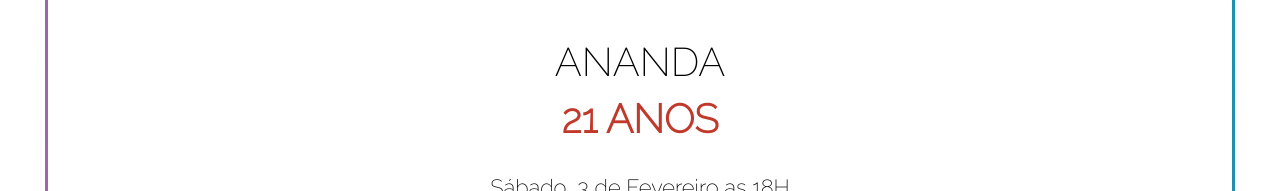
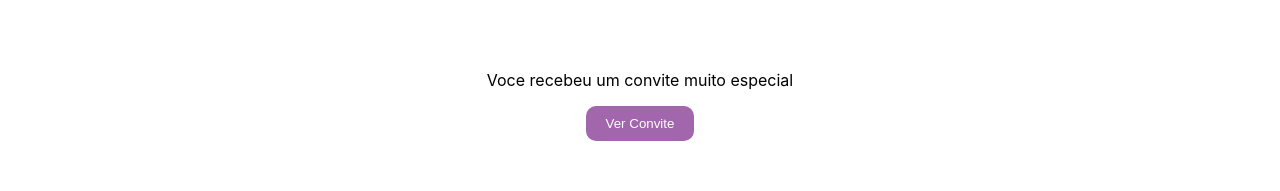
Before and after one commit to Gustavo-Developer/birthday-invite, a React (Create React App) app: page / in a window 1280 px wide. Shown: the part 303-494 px from the top of the page. Built offline with nearby package versions, Linux system fonts and the light colour scheme.

Commit message:
ajustando musica

```diff
--- a/src/App.css
+++ b/src/App.css
@@ -1,4 +1,30 @@
 @import url("https://fonts.googleapis.com/css?family=Raleway:200");
+
+.invite {
+  display: flex;
+  flex-direction: column;
+  justify-content: center;
+  align-items: center;
+
+  height: 100vh;
+  width: 100%;
+}
+
+.d-none {
+  display: none;
+}
+
+.d-flex {
+  display: flex;
+}
+
+.invite button {
+  padding: 10px 20px;
+  border-radius: 10px;
+  background: #a166ab;
+  color: #fff;
+  border: 0;
+}
 
 .App {
   display: flex;
--- a/src/App.js
+++ b/src/App.js
@@ -1,14 +1,34 @@
-import logo from "./logo.svg";
 import "./App.css";
+
+import { useState } from "react";
 
 import meme from "./assets/meme.png";
 
 function App() {
+  let audio = new Audio("./parabens-audio.mp3");
+
+  const start = () => {
+    audio.play();
+  };
+
+  const [isActive, setActive] = useState(false);
+
+  const toggleClass = () => {
+    setActive(!isActive);
+    audio.play();
+  };
+
   return (
+    <>
+      <div className={isActive ? "d-none" : null}>
+        <div className="invite">
+          <p>Voce recebeu um convite muito especial</p>
+          <button onClick={toggleClass}>Ver Convite</button>
+        </div>
+      </div>
+
+      <div className={isActive ? "d-flex" : "d-none"}>
         <div className="App">
-    <div style={{display: "hidden"}}>
-    <iframe width="560" height="auto" src="https://www.youtube.com/embed/EEhGLRl--LE?si=Qpu5SUTrRsdHgYiz" title="YouTube video player" frameborder="0" allow="accelerometer; autoplay; clipboard-write; encrypted-media; gyroscope; picture-in-picture; web-share" allowfullscreen />
-    </div>
           <div className="gradient-border content" id="box">
             <img
               className="image"
@@ -24,9 +44,13 @@ function App() {
                 alignItems: "center",
               }}
             >
-          <p style={{ marginTop: "20px", textAlign: "center" }}>PARABÉNNNNS</p>
+              <p style={{ marginTop: "20px", textAlign: "center" }}>
+                PARABÉNNNNS
+              </p>
               <p style={{ margin: "0" }}>ANANDA</p>
-          <p style={{ color: "#C0392B", margin: "10px", fontWeight: "bold" }}>
+              <p
+                style={{ color: "#C0392B", margin: "10px", fontWeight: "bold" }}
+              >
                 21 ANOS
               </p>
             </div>
@@ -36,7 +60,7 @@ function App() {
                 textDecoration: "underline",
                 fontSize: "22px",
                 textAlign: "center",
-            margin: "10px"
+                margin: "10px",
               }}
             >
               Rua Agostinho de Andrade, N.57 - JD. Vera Cruz
@@ -50,11 +74,16 @@ function App() {
               referrerpolicy="no-referrer-when-downgrade"
             />
 
-        <p style={{ fontSize: "22px",textAlign: "center" }}>Bebibas deveram ser adquiridas no Local</p>
-        <p style={{ fontSize: "22px",textAlign: "center" }}>Contamos com você ❤️ </p>
-
+            <p style={{ fontSize: "22px", textAlign: "center" }}>
+              Bebibas deveram ser adquiridas no Local
+            </p>
+            <p style={{ fontSize: "22px", textAlign: "center" }}>
+              Contamos com você ❤️{" "}
+            </p>
           </div>
         </div>
+      </div>
+    </>
   );
 }
 
```
Also changed, not shown: 1 other file (tests, documents, lock files or other folders). Lines whose indentation alone changed are shown as unchanged.
